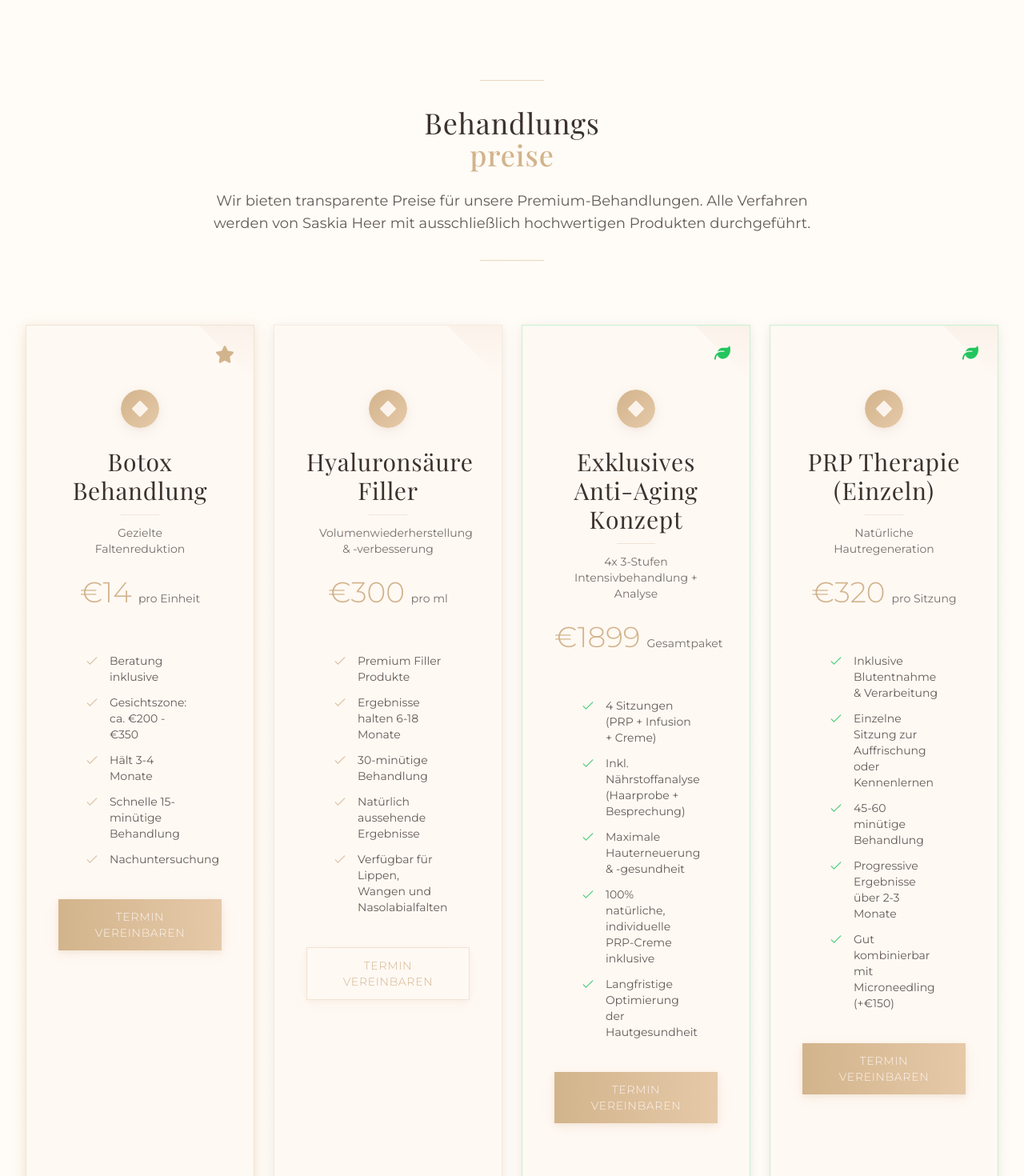
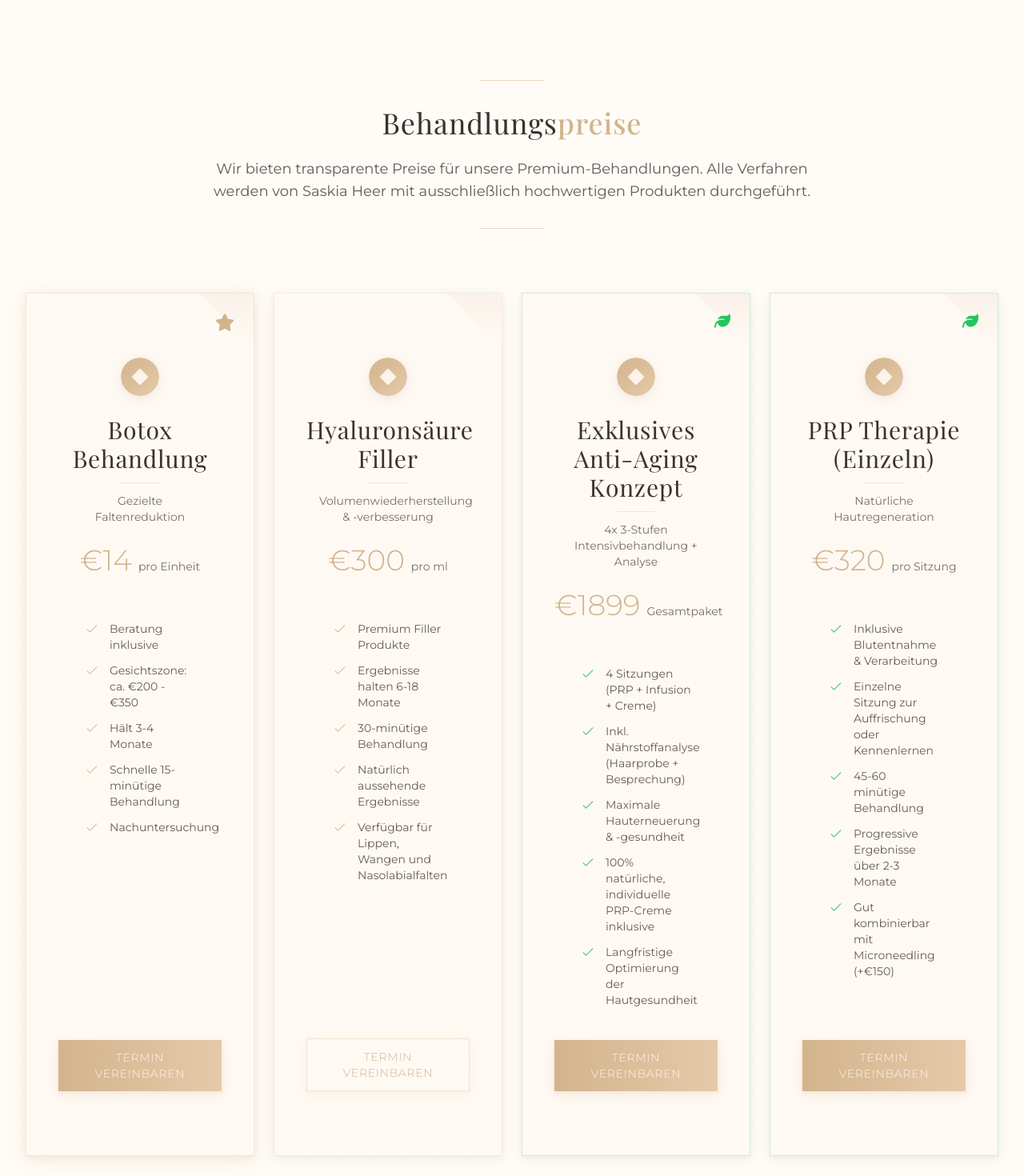
Before and after one commit to quualle/medestitique, a Next.js app: page / in a window 1280 px wide. Shown: the part 3020-4490 px from the top of the page at 80% size. Built offline with nearby package versions, Linux system fonts and the light colour scheme.

Commit message:
Fix pricing section: Keep Behandlungspreise on single line and align all buttons at same height

```diff
--- a/app/components/Pricing.tsx
+++ b/app/components/Pricing.tsx
@@ -118,8 +118,7 @@ const Pricing = () => {
           />
 
           <h2 className="heading-2 mb-6">
-            <span className="block text-primary">Behandlungs</span>
-            <span className="text-secondary font-medium">preise</span>
+            <span className="inline text-primary">Behandlungs</span><span className="text-secondary font-medium">preise</span>
           </h2>
 
           <p className="paragraph max-w-3xl mx-auto text-primary/80">
@@ -142,7 +141,7 @@ const Pricing = () => {
               variants={fadeUpVariant}
               initial="hidden"
               animate={inView ? "visible" : "hidden"}
-              className={`price-card relative overflow-hidden group ${
+              className={`price-card relative overflow-hidden group flex flex-col ${
                 plan.popular ? 'shadow-gold border-secondary/30' : ''
               } ${
                 plan.natural ? 'border-green-400/30' : ''
@@ -184,7 +183,7 @@ const Pricing = () => {
                 </div>
               </div>
 
-              <ul className="space-y-3 mb-10 px-8">
+              <ul className="space-y-3 mb-10 px-8 flex-grow">
                 {plan.features.map((feature, i) => (
                   <li key={i} className="flex items-start text-sm">
                     <div className={`h-5 w-5 ${plan.natural ? 'text-green-500' : 'text-secondary'} flex-shrink-0 opacity-80`}>
@@ -197,7 +196,7 @@ const Pricing = () => {
                 ))}
               </ul>
 
-              <div className="text-center pb-10">
+              <div className="text-center pb-10 mt-auto">
                 <a
                   href="#contact"
                   className={`inline-block ${
```
